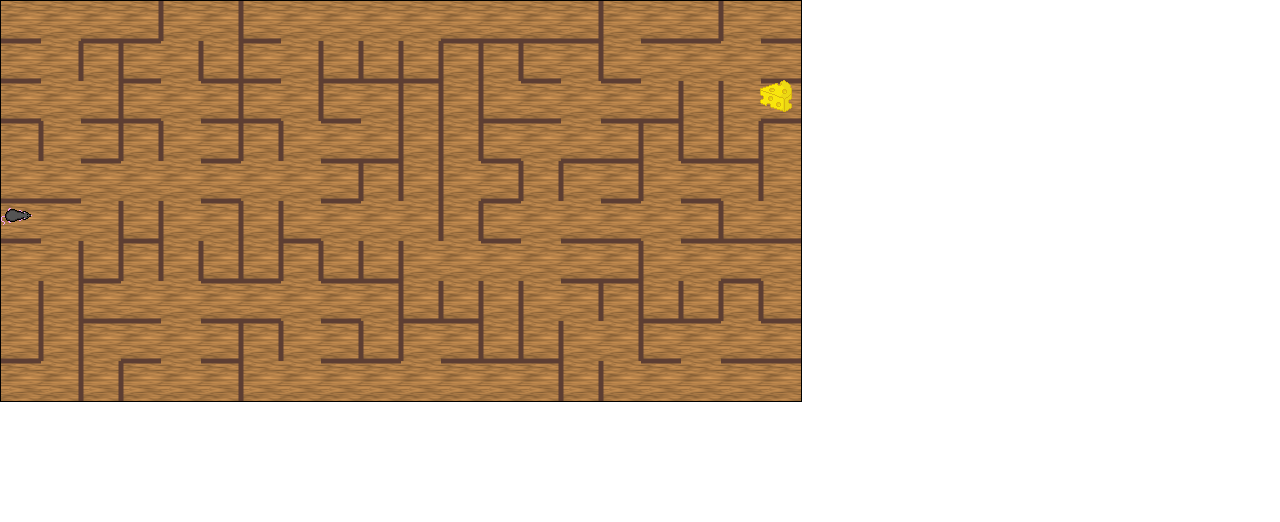
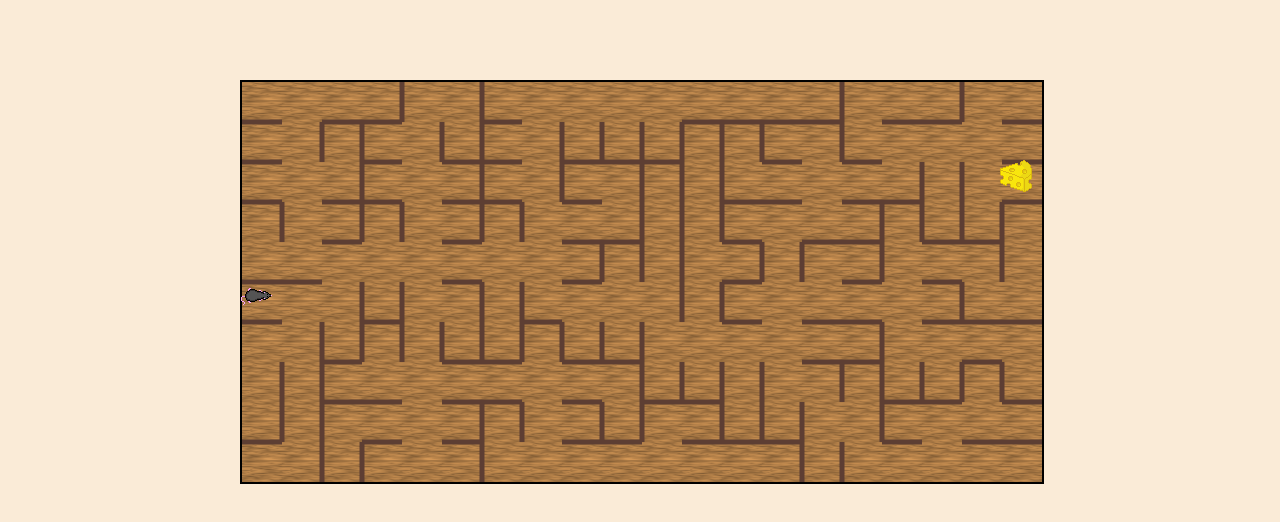
Before and after one commit to jghinestrosa/piece-of-cheese, a website: page index.html in a window 1280 px wide. Drawn offline with Linux system fonts and the light colour scheme.

Commit message:
Put the canvas horizontally centered
Change the background color, add some vertical offset to the canvas and
change the canvas border to 2px.

```diff
--- a/styles/style.css
+++ b/styles/style.css
@@ -5,10 +5,16 @@ html, body {
   padding: 0;
 }
 
+body {
+  background: antiquewhite;
+}
+
 #canvas-wrapper {
   width: 800px;
   height: 400px;
   position: relative;
+  top: 10%;
+  margin: 0 auto;
 }
 
 canvas {
@@ -18,6 +24,6 @@ canvas {
 }
 
 #maze {
-  border: 1px solid black;
+  border: 2px solid black;
   background: black;
 }
```
